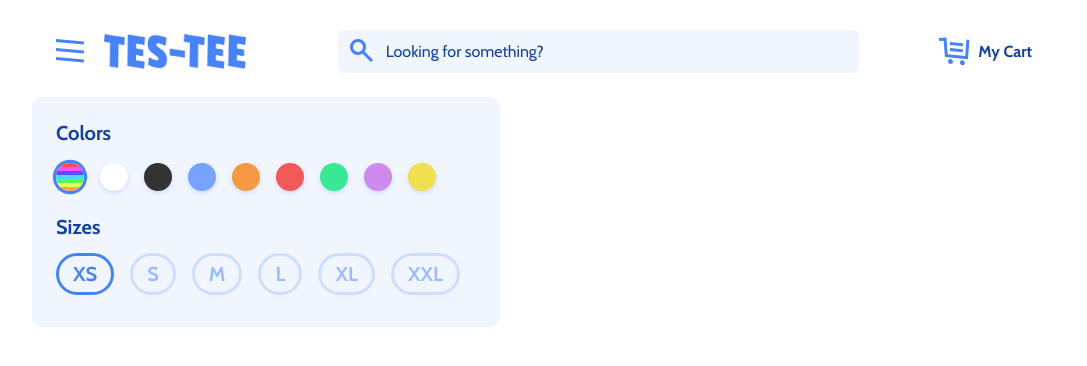
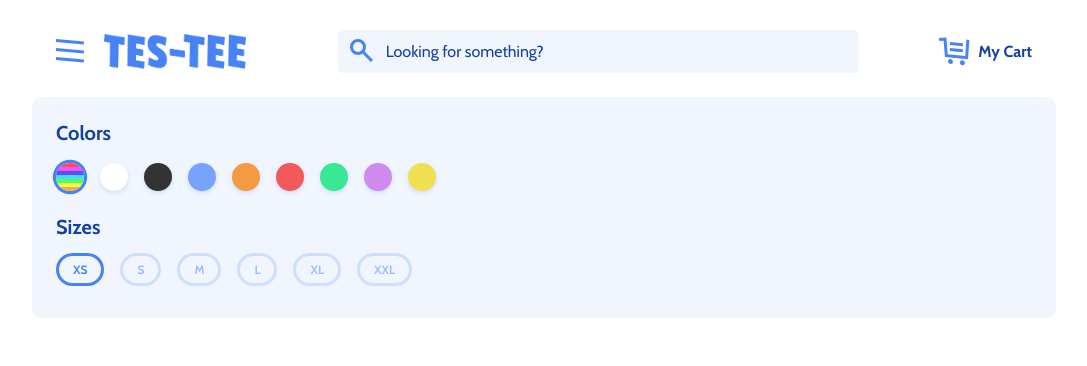
Before and after one commit to phenrique7/tes-tee-app, a Next.js app: page / in a window 1280 px wide. Shown: the top 366 px of the page, without its empty margins (96-1183 px from the left). Built offline with nearby package versions, Linux system fonts and the light colour scheme.

Commit message:
improvement: fix styles

```diff
--- a/components/filter/Filter.style.js
+++ b/components/filter/Filter.style.js
@@ -14,6 +14,7 @@ const jokerColorBackground = `
 export const FilterRoot = styled.div`
   padding: 1.5rem;
   background: ${props => props.theme.palette.primaryLightest};
+  width: 100%;
   border-radius: 10px;
 `;
 
@@ -77,5 +78,10 @@ export const Size = styled.div`
       props.active
         ? props.theme.palette.primaryRegular
         : props.theme.palette.primaryLight};
+
+    @media (min-width: ${props => props.theme.screens.lg}) {
+      font-size: 0.75rem;
+      line-height: 0.937rem;
+    }
   }
 `;
--- a/styles/global-style.js
+++ b/styles/global-style.js
@@ -7,11 +7,6 @@ export const GlobalStyle = createGlobalStyle`
     box-sizing: border-box;
   }
 
-  ul[class],
-  ol[class] {
-    padding: 0;
-  }
-
   body,
   h1,
   h2,
@@ -19,8 +14,8 @@ export const GlobalStyle = createGlobalStyle`
   h4,
   a,
   p,
-  ul[class],
-  ol[class],
+  ul,
+  ol,
   li,
   figure,
   figcaption,
@@ -31,15 +26,8 @@ export const GlobalStyle = createGlobalStyle`
     margin: 0;
   }
 
-  body {
-    min-height: 100vh;
-    scroll-behavior: smooth;
-    text-rendering: optimizeSpeed;
-    line-height: 1.5;
-  }
-
-  ul[class],
-  ol[class] {
+  ul,
+  ol {
     list-style: none;
   }
 
@@ -76,5 +64,8 @@ export const GlobalStyle = createGlobalStyle`
 
   body {
     font-family: ${props => props.theme.typography.fontFamily};
+    overflow-x: hidden;
+    scroll-behavior: smooth;
+    text-rendering: optimizeSpeed;
   }
 `;
```
Also changed, not shown: components/drawer/Drawer.style.js (+3 -22 lines), components/menu/Menu.style.js (+6 -2 lines).
